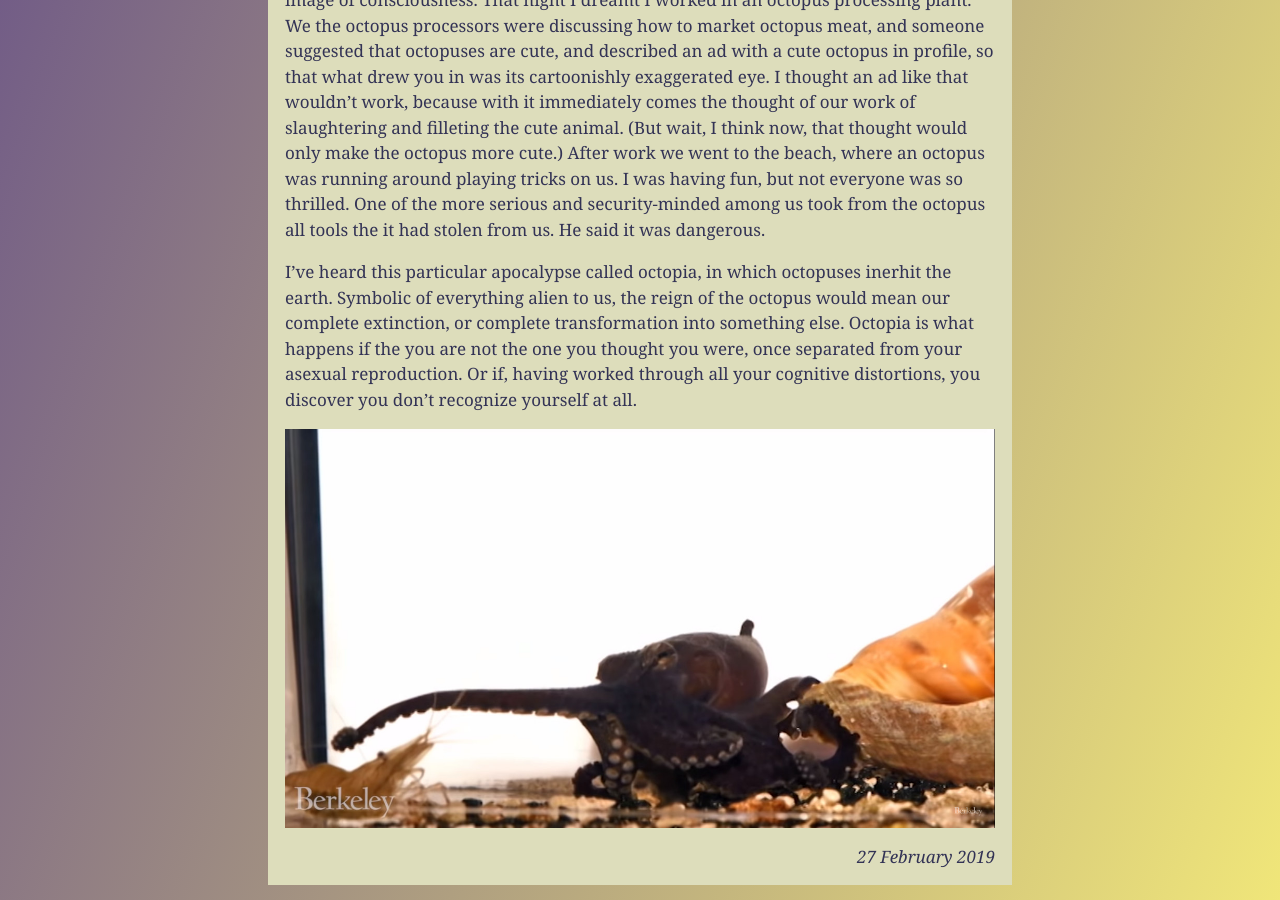
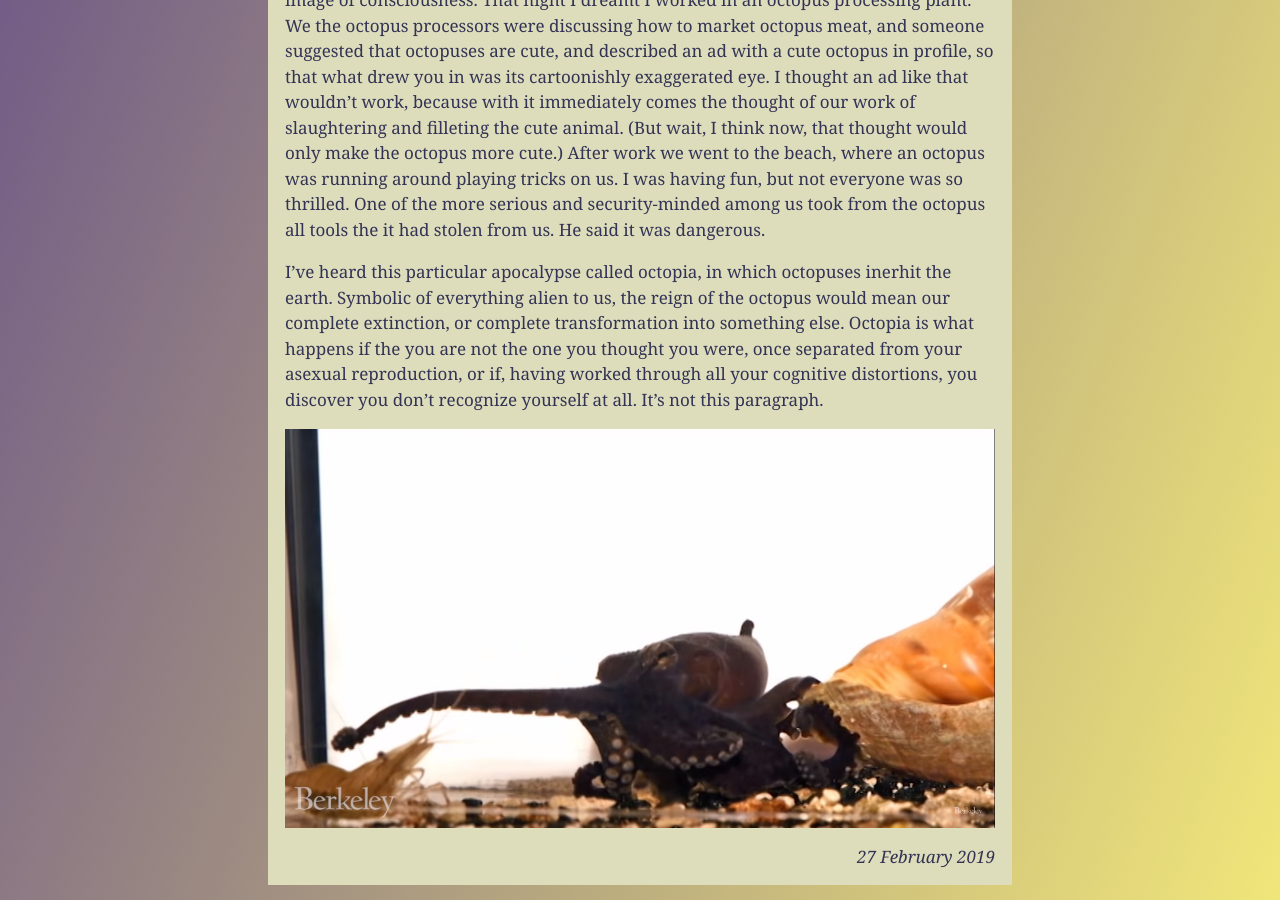
Before and after one commit to meanyhead/meanyhead.github.io, a Jekyll site: the page built from _posts/2019-2-27-great-dogfights.md, in a window 1280 px wide and 900 px high, scrolled down 2560 px. Built offline with Jekyll 4.4.1, drawn with Linux system fonts in a browser that asks for light colours; comment, search, counter and statistics services are not loaded.

Commit message:
not this para

```diff
--- a/_posts/2019-2-27-great-dogfights.md
+++ b/_posts/2019-2-27-great-dogfights.md
@@ -51,6 +51,6 @@ For a revolutionary, a draw would be a defeat. We're living in a draw, which mus
 
 I watched a video of an octopus reaching over with its tentacle and tapping a shrimp on the side of its body that faced away from the octopus, so that the shrimp fled into the octopus's grasp, and, eventually, mouth. Somewhere, I can't figure out where, I read the word "tentacle" as a metaphor for a concept reaching into your mind and not letting go even after the tentacle has, which now sounds like a very Hegelian and very hentai image of consciousness. That night I dreamt I worked in an octopus processing plant. We the octopus processors were discussing how to market octopus meat, and someone suggested that octopuses are cute, and described an ad with a cute octopus in profile, so that what drew you in was its cartoonishly exaggerated eye. I thought an ad like that wouldn't work, because with it immediately comes the thought of our work of slaughtering and filleting the cute animal. (But wait, I think now, that thought would only make the octopus more cute.) After work we went to the beach, where an octopus was running around playing tricks on us. I was having fun, but not everyone was so thrilled. One of the more serious and security-minded among us took from the octopus all tools the it had stolen from us. He said it was dangerous.
 
-I've heard this particular apocalypse called octopia, in which octopuses inerhit the earth. Symbolic of everything alien to us, the reign of the octopus would mean our complete extinction, or complete transformation into something else. Octopia is what happens if the you are not the one you thought you were, once separated from your asexual reproduction. Or if, having worked through all your cognitive distortions, you discover you don't recognize yourself at all.
+I've heard this particular apocalypse called octopia, in which octopuses inerhit the earth. Symbolic of everything alien to us, the reign of the octopus would mean our complete extinction, or complete transformation into something else. Octopia is what happens if the you are not the one you thought you were, once separated from your asexual reproduction, or if, having worked through all your cognitive distortions, you discover you don't recognize yourself at all. It's not this paragraph.
 
 ![octopus trap]({{ site.baseurl }}/res/img/octopus-trick.jpg)
```
